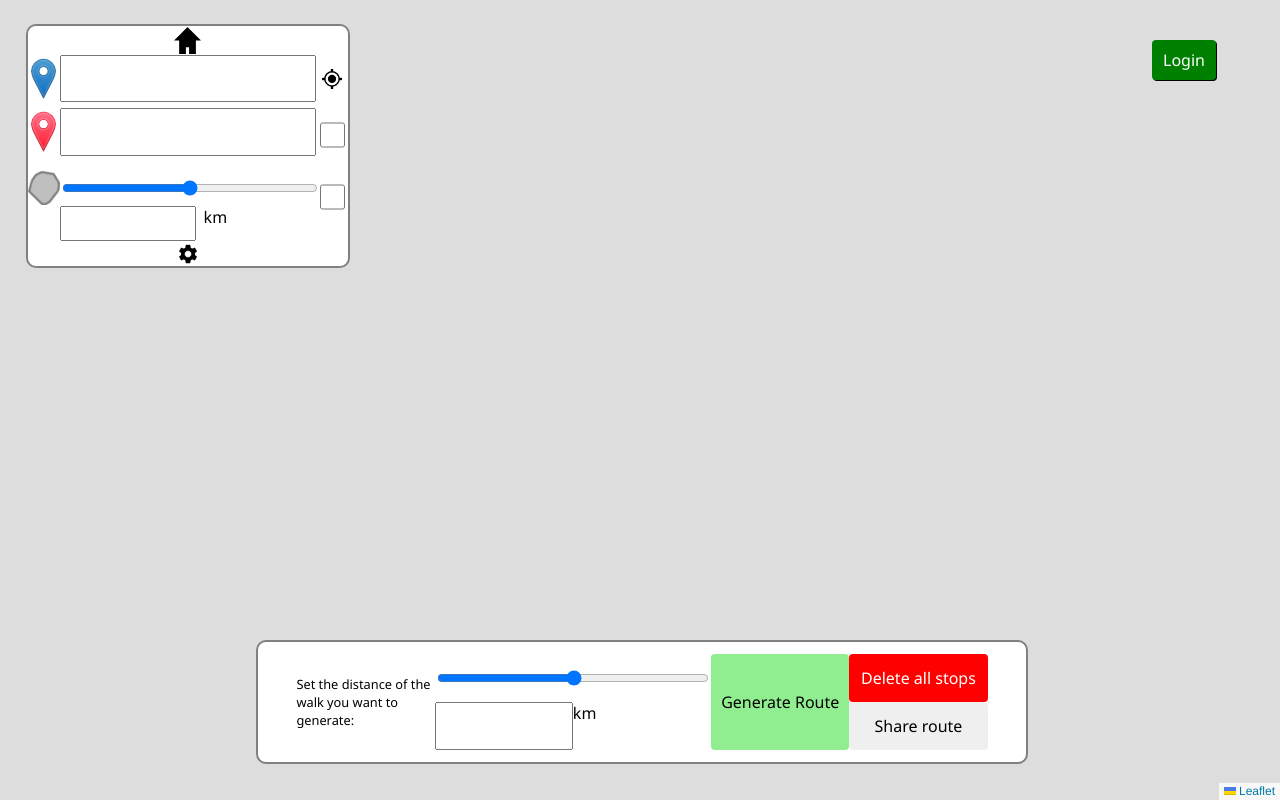
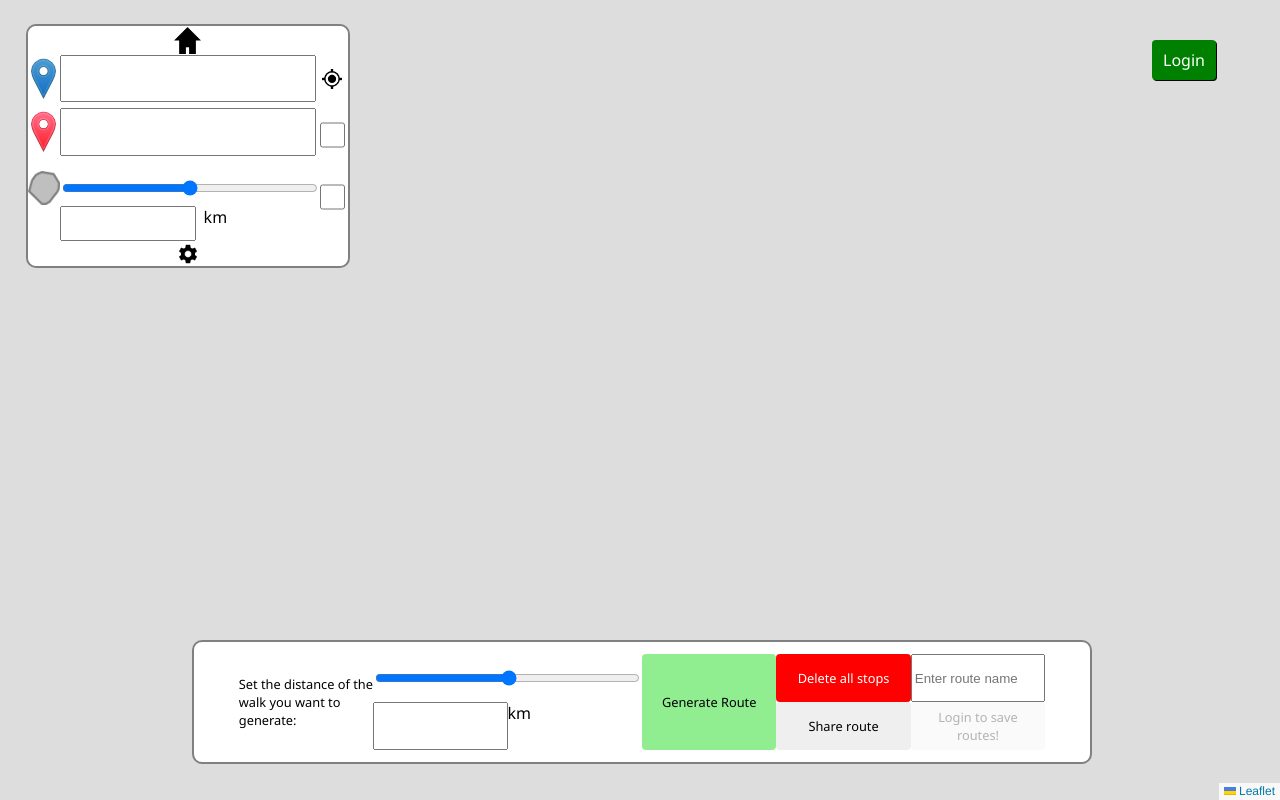
Before and after one commit to garamlee500/RoutePlanner, a Flask app: page / in a window 1280 px wide. Run offline with Flask 3, Linux system fonts and the light colour scheme; data that the repository does not hold is empty; some libraries are stand-ins or nearby versions.

Commit message:
Implemented route saving + loading

```diff
--- a/src/authentication.py
+++ /dev/null
@@ -1,30 +0,0 @@
-import sqlite3
-from werkzeug.security import generate_password_hash, check_password_hash
-
-# Flask requests are dealt sequentially so no danger here
-con = sqlite3.connect("server/data.db", check_same_thread=False)
-cur = con.cursor()
-
-cur.execute("CREATE TABLE IF NOT EXISTS accounts(username TEXT PRIMARY KEY, password_hash TEXT)")
-
-
-def user_exists(username):
-    # Prevents unwanted sql injection vulnerabilities
-    res = cur.execute("SELECT username FROM accounts WHERE username=?", (username,))
-    return res.fetchone() is not None
-
-
-def create_user(username, raw_password):
-    if user_exists(username):
-        return False
-    cur.execute("INSERT INTO accounts VALUES (?, ?)", (username, generate_password_hash(raw_password)))
-    con.commit()
-    return True
-
-
-def check_password(username, raw_password):
-    res = cur.execute("SELECT password_hash FROM accounts WHERE username=?", (username,))
-    first_row = res.fetchone()
-    if first_row is None:
-        return False
-    return check_password_hash(first_row[0], raw_password)
--- /dev/null
+++ b/src/database.py
@@ -0,0 +1,63 @@
+import sqlite3
+from werkzeug.security import generate_password_hash, check_password_hash
+from datetime import datetime
+
+# Flask requests are dealt sequentially so no danger here
+con = sqlite3.connect("server/data.db", check_same_thread=False)
+cur = con.cursor()
+
+cur.execute("CREATE TABLE IF NOT EXISTS accounts"
+            "(username TEXT PRIMARY KEY,"
+            "password_hash TEXT)")
+cur.execute("CREATE TABLE IF NOT EXISTS routes"
+            "(id INTEGER PRIMARY KEY AUTOINCREMENT,"
+            "timestamp TEXT,"
+            "route TEXT,"
+            "username TEXT,"
+            "route_name TEXT,"
+            "FOREIGN KEY(username) REFERENCES accounts(username))")
+
+def user_exists(username):
+    # Prevents unwanted sql injection vulnerabilities
+    res = cur.execute("SELECT username FROM accounts WHERE username=?", (username,))
+    return res.fetchone() is not None
+
+
+def create_user(username, raw_password):
+    if user_exists(username):
+        return False
+    cur.execute("INSERT INTO accounts "
+                "VALUES (?, ?)", (username, generate_password_hash(raw_password)))
+    con.commit()
+    return True
+
+
+def check_password(username, raw_password):
+    res = cur.execute("SELECT password_hash "
+                      "FROM accounts "
+                      "WHERE username=?",
+                      (username,))
+    first_row = res.fetchone()
+    if first_row is None:
+        return False
+    return check_password_hash(first_row[0], raw_password)
+
+
+def store_route(route, username, route_name, timestamp=None):
+    # Due to eager evaluation of default parameters timestamp shouldn't be set
+    # to datetime.now() as default
+    if timestamp is None:
+        timestamp = datetime.now()
+
+    cur.execute("INSERT INTO routes (timestamp, route, username, route_name)"
+                "VALUES(?,?,?,?)", (timestamp, route, username, route_name))
+    con.commit()
+
+
+def get_all_routes(username):
+    res = cur.execute("SELECT timestamp, route, route_name "
+                      "FROM routes "
+                      "WHERE username=? "
+                      "ORDER BY datetime(timestamp) DESC",
+                      (username,))
+    return res.fetchall()
--- a/src/server.py
+++ b/src/server.py
@@ -1,7 +1,8 @@
 import flask
 import flask_login
 from graph_algorithms import MapGraphInstance
-import authentication
+import database
+import json
 
 app = flask.Flask(__name__,
                   static_folder='server/static',
@@ -16,21 +17,11 @@ login_manager.init_app(app)
 class User(flask_login.UserMixin):
     pass
 
+
 # https://github.com/maxcountryman/flask-login
 @login_manager.user_loader
 def user_loader(username):
-    if not authentication.user_exists(username):
-        return
-
-    user = User()
-    user.id = username
-    return user
-
-# https://github.com/maxcountryman/flask-login
-@login_manager.request_loader
-def request_loader(request):
-    username = request.form.get('username')
-    if not authentication.user_exists(username):
+    if not database.user_exists(username):
         return
 
     user = User()
@@ -38,12 +29,45 @@ def request_loader(request):
     return user
 
 
-@app.route('/account')
+# https://github.com/maxcountryman/flask-login
+@login_manager.request_loader
+def request_loader(request):
+    username = request.form.get('username')
+    if not database.user_exists(username):
+        return
+
+    user = User()
+    user.id = username
+    return user
+
+
+@app.get('/account')
 def account():
     if flask_login.current_user.is_authenticated:
-        return flask.render_template('account.html')
+        return flask.render_template('account.html',
+                                     saved_routes=database.get_all_routes(flask_login.current_user.id),
+                                     username=flask_login.current_user.id)
 
     return flask.redirect('/login')
+
+
+@app.route('/register', methods=['GET', 'POST'])
+def register():
+    if flask.request.method == 'GET':
+        if flask_login.current_user.is_authenticated:
+            return flask.redirect('/')
+
+        return flask.send_file('server/static/register.html')
+
+    username = flask.request.form['username']
+    if not database.user_exists(username):
+        database.create_user(username, flask.request.form['password'])
+        return 'User created! - <a href="/login">Login</a>'
+
+    # Good practice to prevent weird xss/added html stuff
+    return flask.render_template_string(
+        'User with username {{ username }} already exists! - <a href="/login">Go back</a>',
+        username=username)
 
 
 # https://github.com/maxcountryman/flask-login
@@ -53,22 +77,17 @@ def login():
         if flask_login.current_user.is_authenticated:
             return flask.redirect('/')
 
-        return '''
-               <form action='login' method='POST'>
-                <input type='text' name='username' id='username' placeholder='username'/>
-                <input type='password' name='password' id='password' placeholder='password'/>
-                <input type='submit' name='submit'></input>
-               </form>
-               '''
+        return flask.send_file('server/static/login.html')
 
     username = flask.request.form['username']
-    if authentication.check_password(username, flask.request.form["password"]):
+    if database.check_password(username, flask.request.form["password"]):
         user = User()
         user.id = username
         flask_login.login_user(user)
         return flask.redirect('/')
 
-    return 'Bad login'
+    return 'Bad login - <a href="/login">Go back</a>'
+
 
 # https://github.com/maxcountryman/flask-login
 @login_manager.unauthorized_handler
@@ -76,7 +95,7 @@ def unauthorized_handler():
     return 'Unauthorized', 401
 
 
-@app.route("/logout")
+@app.get("/logout")
 def logout():
     flask_login.logout_user()
     return flask.redirect('/')
@@ -88,6 +107,17 @@ def get_main_page():
                                  authenticated_user=flask_login.current_user.is_authenticated)
 
 
+@app.post('/api/post/route')
+@flask_login.login_required
+def save_route():
+    # Remember - don't trust user's for their username - remember authentication!
+    username = flask_login.current_user.id
+    route = flask.request.json["route"]
+    route_name = flask.request.json["route_name"]
+    database.store_route(route, username, route_name)
+    # https://stackoverflow.com/a/26080784/13573736
+    return json.dumps({'success': True}), 200, {'ContentType': 'application/json'}
+
 @app.get('/api/get/dijkstra/<node_index>')
 def get_dijkstra(node_index):
     return serverMapGraphInstance.map_dijkstra(int(node_index))
@@ -96,6 +126,7 @@ def get_dijkstra(node_index):
 @app.get('/api/get/nodes')
 def get_nodes():
     return serverMapGraphInstance.get_node_lat_lons()
+
 
 @app.get('/api/get/elevations')
 def get_elevations():
--- a/src/server/static/page_setup.js
+++ b/src/server/static/page_setup.js
@@ -168,8 +168,9 @@ async function initialise() {
    routeMarkers[0].on('dragend', fixStart);
    routeMarkers[routeMarkers.length-1].on('dragend', fixEnd);
    addEventListener("popstate", (event) => {
-      loadRouteUrl(event.state)
+      loadRouteUrl(event.state);
    });
+   setUrl();
 }
 
 initialise();
--- a/src/server/static/script.js
+++ b/src/server/static/script.js
@@ -1,3 +1,24 @@
+async function saveRoute(){
+    document.getElementById('route_saver').textContent="Saving!";
+    document.getElementById('route_saver').disabled=true;
+    await fetch("/api/post/route", {
+            method: "POST",
+            body: JSON.stringify({
+                route: routeToString(),
+                route_name: document.getElementById('route_name').value
+            }),
+            headers: {
+                "Content-type": "application/json; charset=UTF-8"
+            }
+        }
+    );
+    document.getElementById('route_saver').textContent="Saved!";
+    setTimeout(function(){
+            document.getElementById("route_saver").textContent = "Save route";
+            document.getElementById("route_saver").disabled = false;
+    }, 500);
+}
+
 function resetRoute(){
     for (let i = 1; i < routeMarkers.length - 1; i++){
         routeMarkers[i].remove(map);
@@ -38,14 +59,19 @@ async function copyUrlToClipboard(){
     }, 500);
 }
 
-function setUrl(pushState=true){
-    let urlObject = new URL(window.location.origin);
+function routeToString(){
     let routeString = "[";
     for (const routeMarker of routeMarkers){
         routeString += '[' + routeMarker.getLatLng().lat + ',' + routeMarker.getLatLng().lng + "],";
     }
     routeString = routeString.substring(0, routeString.length-1);
     routeString += ']';
+    return routeString;
+}
+
+function setUrl(pushState=true){
+    let urlObject = new URL(window.location.origin);
+    const routeString = routeToString();
     urlObject.searchParams.append(
         "route",
         routeString
--- a/src/server/static/styles.css
+++ b/src/server/static/styles.css
@@ -69,12 +69,16 @@
 
 #route_suggestor{
     top: 80%;
-    left: 20%;
+    left: 15%;
     height: 15%;
-    width: 60%;
+    width: 70%;
     z-index: 999;
     grid-template-rows: 10% 40% 40% 10%;
-    grid-template-columns: 5% 18% 18% 18% 18% 18% 5%;
+    grid-template-columns: 5% 15% 15% 15% 15% 15% 15% 5%;
+}
+
+#route_suggestor > button{
+    font-size: 1vw;
 }
 
 #settings > h1 {
--- a/src/server/templates/index.html
+++ b/src/server/templates/index.html
@@ -67,6 +67,13 @@
            <button class="textButton" id="routeLinkCopier" onclick="copyUrlToClipboard();" style="grid-row: 3; grid-column: 6;">
                Share route
            </button>
+           <input type="text" id="route_name" style="grid-row: 2; grid-column: 7;" maxlength=100 placeholder="Enter route name"/>
+           {% if authenticated_user %}
+                <button class="textButton" id="route_saver" onclick="saveRoute();" style="grid-row: 3; grid-column: 7;">Save route</button>
+           {% else %}
+                <button disabled class="textButton" style="grid-row: 3; grid-column: 7;">Login to save routes!</button>
+           {% endif %}
+
        </div>
        <div id="main_controls" class="control_box">
            <div id="search_container">
@@ -108,6 +115,7 @@
 
 
 <!--       Note in production environment would probably be all compiled into one minified .js file-->
+<!--       And served from a cdn instead of this server to reduce server load-->
        <script src="/static/functions.js"></script>
        <script src="/static/convex_hull.js"></script>
        <script src="/static/settings.js"></script>
```
Also changed, not shown: src/server/static/login.html (added, +17 -0 lines), src/server/static/register.html (added, +17 -0 lines), src/server/templates/account.html (+9 -0 lines).
